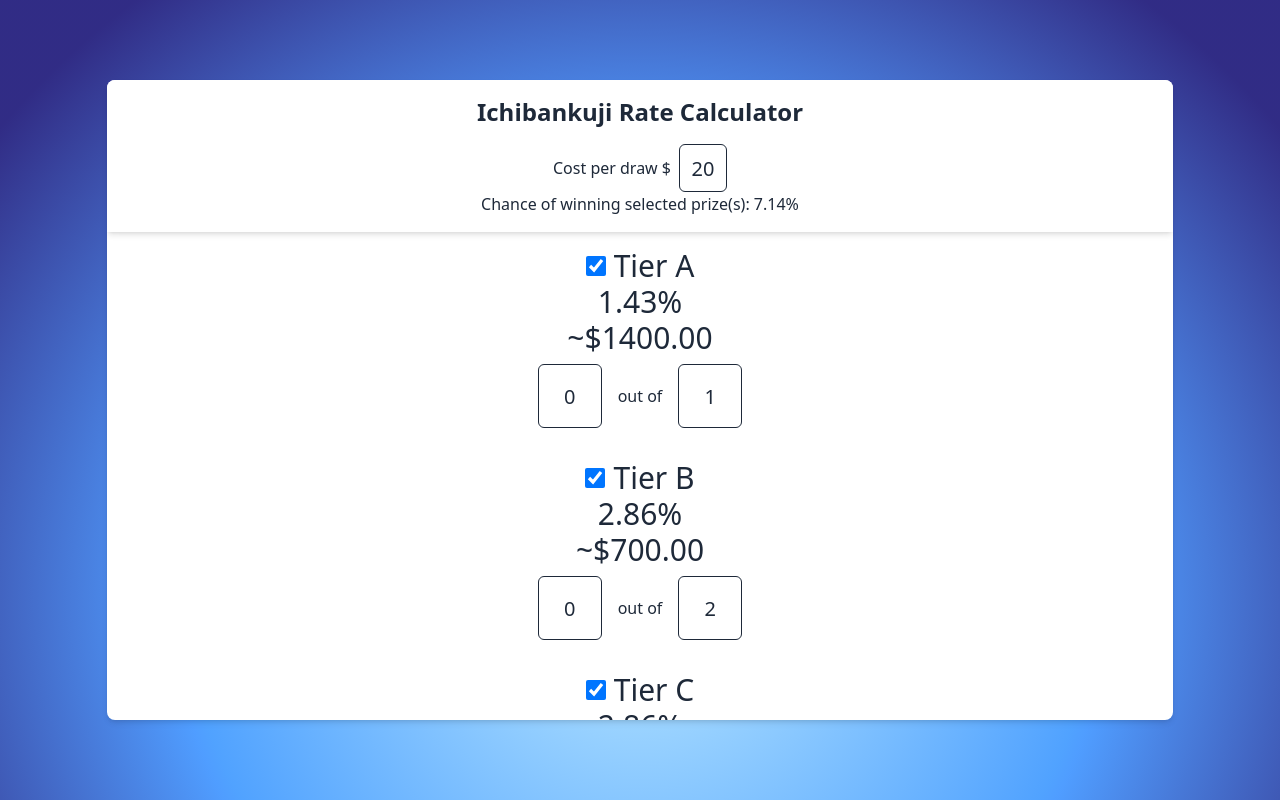
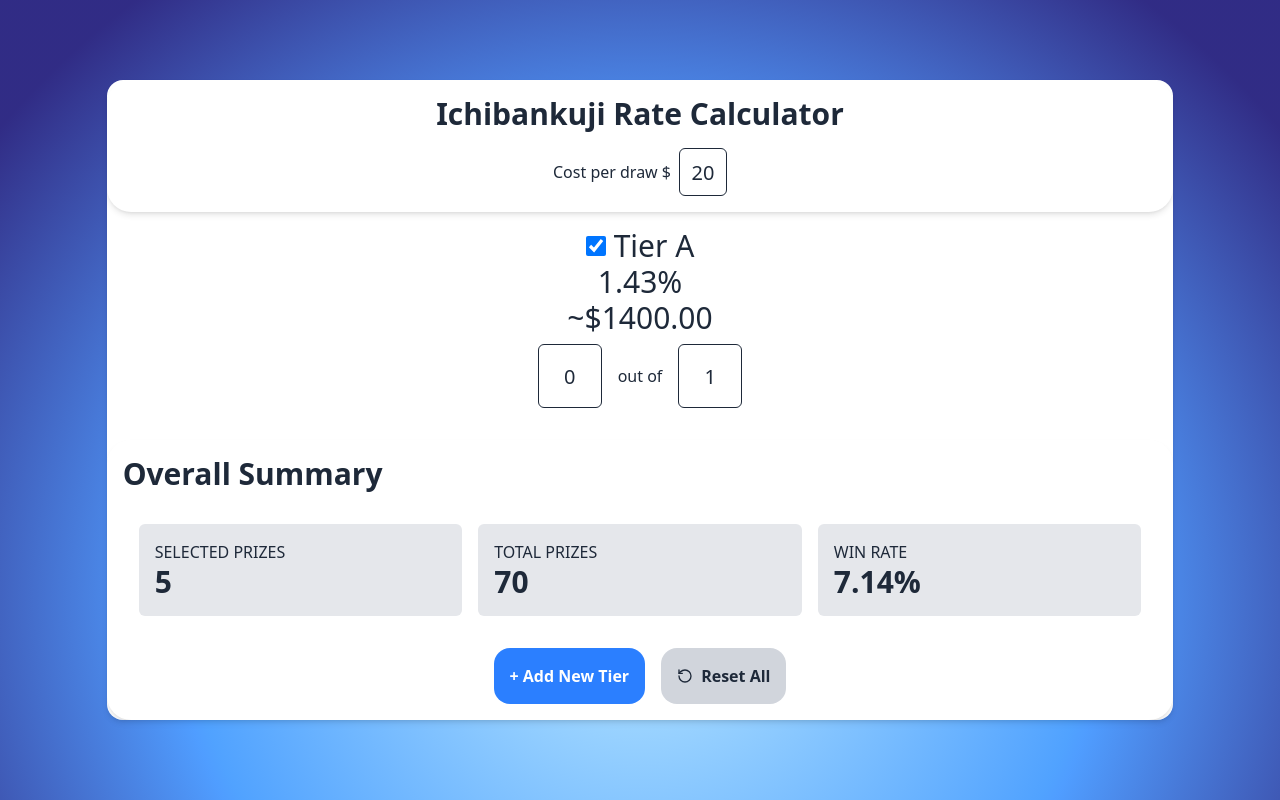
Before and after one commit to andy02chen/ichibankuji_calculator, a React (Vite) app: page / in a window 1280 px wide. Built offline with nearby package versions, Linux system fonts and the light colour scheme.

Commit message:
Changed UI for summary

```diff
--- a/package.json
+++ b/package.json
@@ -11,6 +11,7 @@
     "start": "vite"
   },
   "dependencies": {
+    "lucide-react": "^0.524.0",
     "react": "^19.1.0",
     "react-dom": "^19.1.0"
   },
--- a/src/App.tsx
+++ b/src/App.tsx
@@ -3,7 +3,7 @@ import Rates from "./components/Rates"
 function App() {
   return (
     <div className="h-screen w-screen flex items-center justify-center bg-radial-[at_50%_75%] from-sky-200 via-blue-400 to-indigo-900 to-90% text-gray-800 ">
-      <div className="bg-white rounded-lg shadow-md max-h-[80vh] overflow-auto w-5/6 max-w-[75w] select-none">
+      <div className="bg-white rounded-2xl shadow-md overflow-auto max-h-[80vh] w-5/6 max-w-[75w] select-none">
         <Rates/>
       </div>
     </div>
--- a/src/components/Rates.tsx
+++ b/src/components/Rates.tsx
@@ -1,4 +1,5 @@
 import { useMemo, useState } from "react";
+import { RotateCcw } from "lucide-react"
 
 type PrizeTier = {
   id: number;
@@ -10,14 +11,17 @@ type PrizeTier = {
 export default function Rates() {
 
   const [cost, setCost] = useState(20);
-  const [prizeTiers, setPrizeTiers] = useState<Record<string, PrizeTier>>({
+
+  const defaultPrizeTiers = useMemo(() => ({
     A: { id: 1, unclaimed: 0, prizes: 1, want: true },
     B: { id: 2, unclaimed: 0, prizes: 2, want: true },
     C: { id: 3, unclaimed: 0, prizes: 2, want: true },
     D: { id: 4, unclaimed: 0, prizes: 15, want: false },
     E: { id: 5, unclaimed: 0, prizes: 25, want: false },
     F: { id: 6, unclaimed: 0, prizes: 25, want: false }
-  });
+  }), []);
+
+  const [prizeTiers, setPrizeTiers] = useState<Record<string, PrizeTier>>(defaultPrizeTiers);
 
   const { totalPrizes, selectedPrizes } = useMemo(() => {
     let totalRemaining = 0;
@@ -98,10 +102,14 @@ export default function Rates() {
     setPrizeTiers(copy);
   }
 
+  const handleResetAll = () => {
+    setPrizeTiers(defaultPrizeTiers);
+  }
+
   return(
     <div className="text-center">
-      <div className="sticky top-0 bg-white z-10 p-4 shadow-md">
-        <h1 className="text-2xl font-bold text-gray-800 mb-4 text-center">
+      <div className="sticky top-0 z-10 p-4 shadow-md bg-white rounded-3xl">
+        <h1 className="text-3xl font-bold text-gray-800 mb-4 text-center">
           Ichibankuji Rate Calculator
         </h1>
         <div className="flex items-center justify-center gap-2">
@@ -109,10 +117,8 @@ export default function Rates() {
           <input type="number" id="rate" name="rate" className="border w-12 h-12 text-center text-xl rounded-md" min="0" defaultValue={20}
           onChange={(e) => handleUpdateRate(parseFloat(e.target.value))}/>
         </div>
-        <div className="flex items-center justify-center gap-2">
-          Chance of winning selected prize(s): {totalPrizes > 0 ? ((1 - ((totalPrizes - selectedPrizes) / totalPrizes)) * 100).toFixed(2) + '%' : 'N/A'}
       </div>
-      </div>
+      <div className="flex-1 overflow-auto px-4">
         {Object.entries(prizeTiers).map(([tierName, tier]) => {
           const remaining = Math.max(0, tier.prizes - tier.unclaimed);
           const chance = totalPrizes > 0 ? ((remaining / totalPrizes) * 100): 0;
@@ -124,7 +130,7 @@ export default function Rates() {
                   <input
                     type="checkbox"
                     id={tier.id + "_checked"}
-                  defaultChecked={tier.want}
+                    checked={tier.want}
                     className="mr-2 w-5 h-5 text-blue-600 bg-white border-2 border-gray-300 rounded checked:bg-blue-600 checked:border-blue-600 cursor-pointer"
                     onChange={(e) => {
                       handleUpdateSelections(tierName, e.target.checked);
@@ -157,7 +163,7 @@ export default function Rates() {
                     className="border w-16 h-16 text-center text-xl rounded-md"
                     min="0"
                     max={tier.prizes}
-                  defaultValue={0}
+                    value={tier.unclaimed}
                     onChange={(e) => {
                       handleUpdateUnclaimed(tierName, parseInt(e.target.value) || 0);
                     }}
@@ -177,7 +183,7 @@ export default function Rates() {
                     className="border w-16 h-16 text-center text-xl rounded-md"
                     min={0}
                     max={100}
-                  defaultValue={prizeTiers[tierName].prizes}
+                    value={tier.prizes}
                     onChange={(e) => {
                       handleUpdatePrizes(tierName, parseInt(e.target.value) || 0);
                     }}
@@ -194,14 +200,56 @@ export default function Rates() {
             </div>
           );
         })}
-      {Object.keys(prizeTiers).length < 26 &&
-        (<button className="p-4 bg-blue-400 hover:bg-blue-500 cursor-pointer rounded-2xl text-white"
-        onClick={() => handleAddTier()}>
-          New Tier
-        </button>)
-        ||
-        null
-      }
+      </div>
+
+      <div className="sticky bottom-0 z-10 p-4 shadow-md bg-white rounded-3xl text-left flex flex-col gap-4">
+        <h1 className="font-bold text-3xl">
+          Overall Summary
+        </h1>
+        <div className="grid grid-cols-3 gap-x-4 p-4 rounded-xl">
+          <div className="bg-gray-200 p-4 rounded-md">
+            <h1 className="text-l">
+              SELECTED PRIZES
+            </h1>
+            <h1 className="text-3xl font-bold">
+              {selectedPrizes}
+            </h1>
+          </div>
+          <div className="bg-gray-200 p-4 rounded-md">
+            <h1 className="text-l">
+              TOTAL PRIZES
+            </h1>
+            <h1 className="text-3xl font-bold">
+              {totalPrizes}
+            </h1>
+          </div>
+          <div className="bg-gray-200 p-4 rounded-md">
+            <h1 className="text-l">
+              WIN RATE
+            </h1>
+            <h1 className="text-3xl font-bold">
+              {totalPrizes > 0 ? ((1 - ((totalPrizes - selectedPrizes) / totalPrizes)) * 100).toFixed(2) + '%' : 'N/A'}
+            </h1>
+          </div>
+        </div>
+        <div className="flex items-center justify-center gap-4">
+          {Object.keys(prizeTiers).length < 26 && (
+            <button
+              className="p-4 bg-blue-500 hover:bg-blue-600 cursor-pointer rounded-2xl text-white font-bold"
+              onClick={() => handleAddTier()}
+            >
+              + Add New Tier
+            </button>
+          )}
+          <button
+            className="p-4 bg-gray-300 hover:bg-gray-400 cursor-pointer rounded-2xl text-gray-800 font-bold flex items-center justify-center"
+            onClick={() => handleResetAll()}
+          >
+            <RotateCcw className="mr-2 h-4 w-4" />
+            Reset All
+          </button>
+        </div>
+      </div>
     </div>
   );
 }
--- a/src/index.css
+++ b/src/index.css
@@ -9,3 +9,25 @@
     -moz-appearance: textfield !important;
   }
 }
+
+::-webkit-scrollbar {
+  width: 10px;
+  height: 10px;
+}
+
+::-webkit-scrollbar-track {
+  background: transparent;
+}
+
+::-webkit-scrollbar-thumb {
+  background-color: #60a5fa;
+  border-radius: 7px;
+  border: 2px solid transparent;
+  background-clip: content-box;
+}
+
+::-webkit-scrollbar-button {
+  height: 12px;
+  width: 12px;
+  border-radius: 4px;
+}
```
Also changed, not shown: 1 other file (tests, documents, lock files or other folders). Lines whose indentation alone changed are shown as unchanged.
